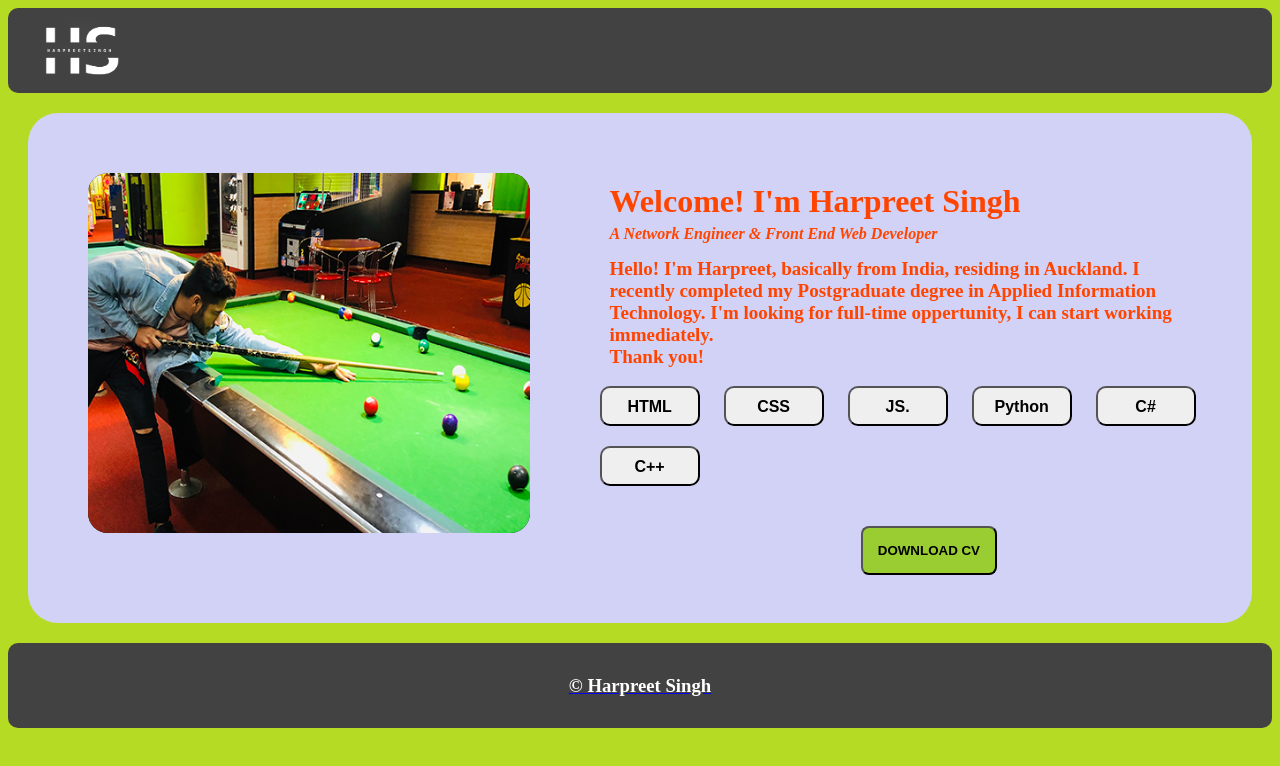
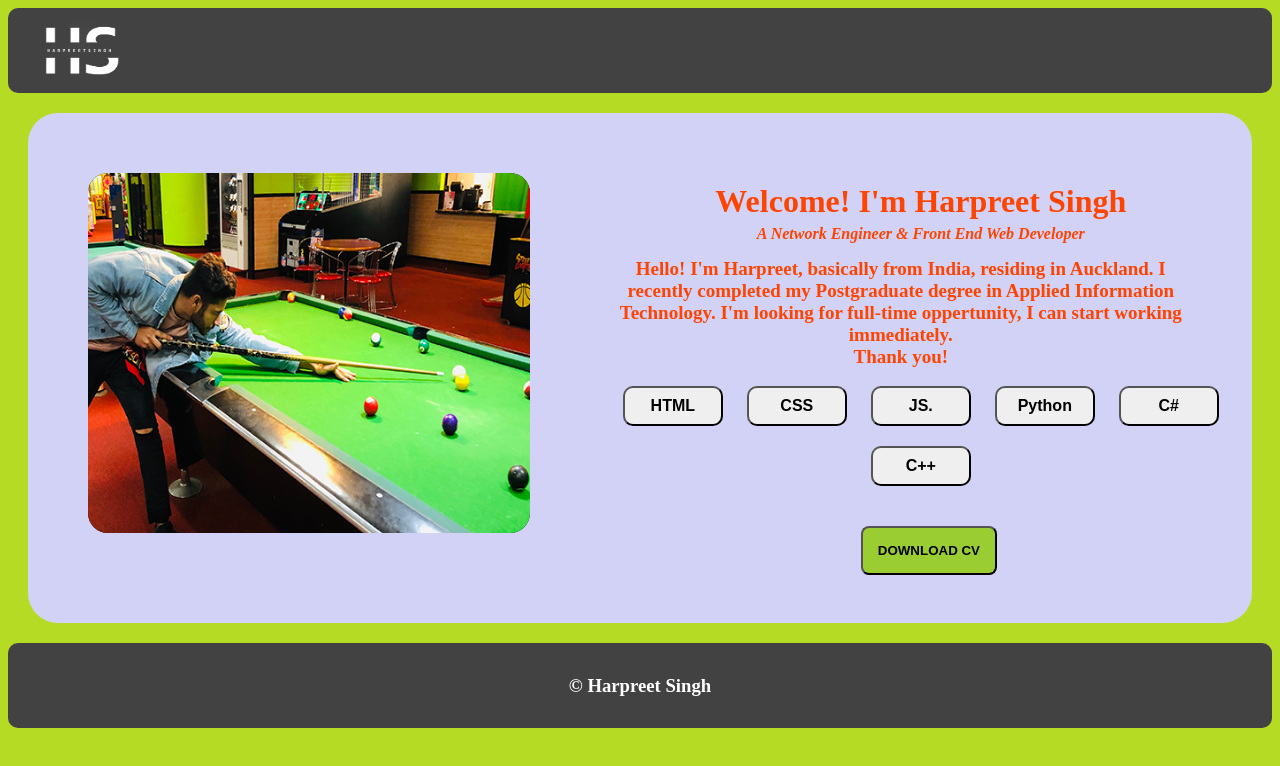
Before and after one commit to ihappybhambra/Portfolio, a plain HTML site: page index.html in a window 1280 px wide. Drawn offline with Linux system fonts and the light colour scheme.

Commit message:
Text centered

```diff
--- a/index.html
+++ b/index.html
@@ -23,7 +23,7 @@
 
   <middle>
     <div class="middlepart">
-          <img src="IMG_9743.jpg" class="myphoto">
+          <img src="IMG_9743.jpg" class="myphoto"></img>
         <div class="myinfo">
                   <h1 class="myinfor">Welcome! I'm Harpreet Singh</h1>
         <p class="jobtitle">A Network Engineer & Front End Web Developer</p>
@@ -39,7 +39,7 @@
          <input type="button" class="largebutton" value="C++" >
              </div>
              <div class="downloadcv">
-              <a href="Harpreet Singh CV.pdf"><input type="button" class="cv" value="DOWNLOAD CV">
+              <a href="Harpreet Singh CV.pdf"><input type="button" class="cv" value="DOWNLOAD CV">  </a>
         </div>
       </div>
     </div>
@@ -47,8 +47,8 @@
 
   <footer>
     <div class="footerr">
-      <div class="copyright"></div>
-      <h3>© Harpreet Singh</h3>
-      </div>
+      <div class="copyright">
+      <h3 class="name">© Harpreet Singh</h3>
+      </div></div>
 </body>
 </html>
--- a/layout.css
+++ b/layout.css
@@ -70,7 +70,6 @@ cursor: pointer;
           cursor: pointer;
           }
 
-
           .middlepart {
             border-radius: 30px ;
             display: flex;
@@ -82,7 +81,7 @@ cursor: pointer;
             @media  (max-width:1000px){
               .middlepart{
                 height: 600px;
-              } }
+                } }
 
           .myphoto {
             width: 500px;
@@ -112,6 +111,7 @@ cursor: pointer;
            position: relative;
            top: 50px;
             color: rgb(255, 68, 0);
+            text-align: center;
           }
 
           .jobtitle {
@@ -121,6 +121,8 @@ cursor: pointer;
             position: relative;
             top: 35px;
             margin: 20px;
+            text-align: center;
+
           }
           .description {
 
@@ -131,21 +133,27 @@ cursor: pointer;
             margin-right: 60px;
             font-size: 19px;
             top: 30px;
+            text-align: center;
+
              }
 
            .largebutton {
             width: 100px;
             height: 40px;
-            padding: 10px 20px;
             font-size: 16px;
             border-radius: 10px;
             margin: 10px;
             font-weight: bold;
+            text-align: center;
+
+
            }
 
            .largebuttons {
             justify-content: center;
             align-items: center;
+            text-align: center;
+
            }
             .largebutton:hover {
               border: 2px solid  rgb(255, 68, 0);
@@ -155,13 +163,14 @@ cursor: pointer;
              .footerr {
               position: relative;
               display: flex;
-              background-color: #424242;
-              padding: 20px 0;
+              background-color:#424242;
+              padding : 20px 0;
               height: 45px;
               border-radius: 10px;
               align-items: center;
               justify-content: center;
               }
+
 
               .copyright {
                 display: flex;
@@ -179,6 +188,7 @@ cursor: pointer;
               font-weight: bold;
               position: absolute;
 
+
               }
               .cv:hover{
                 background-color: rgb(255, 68, 0);
```
